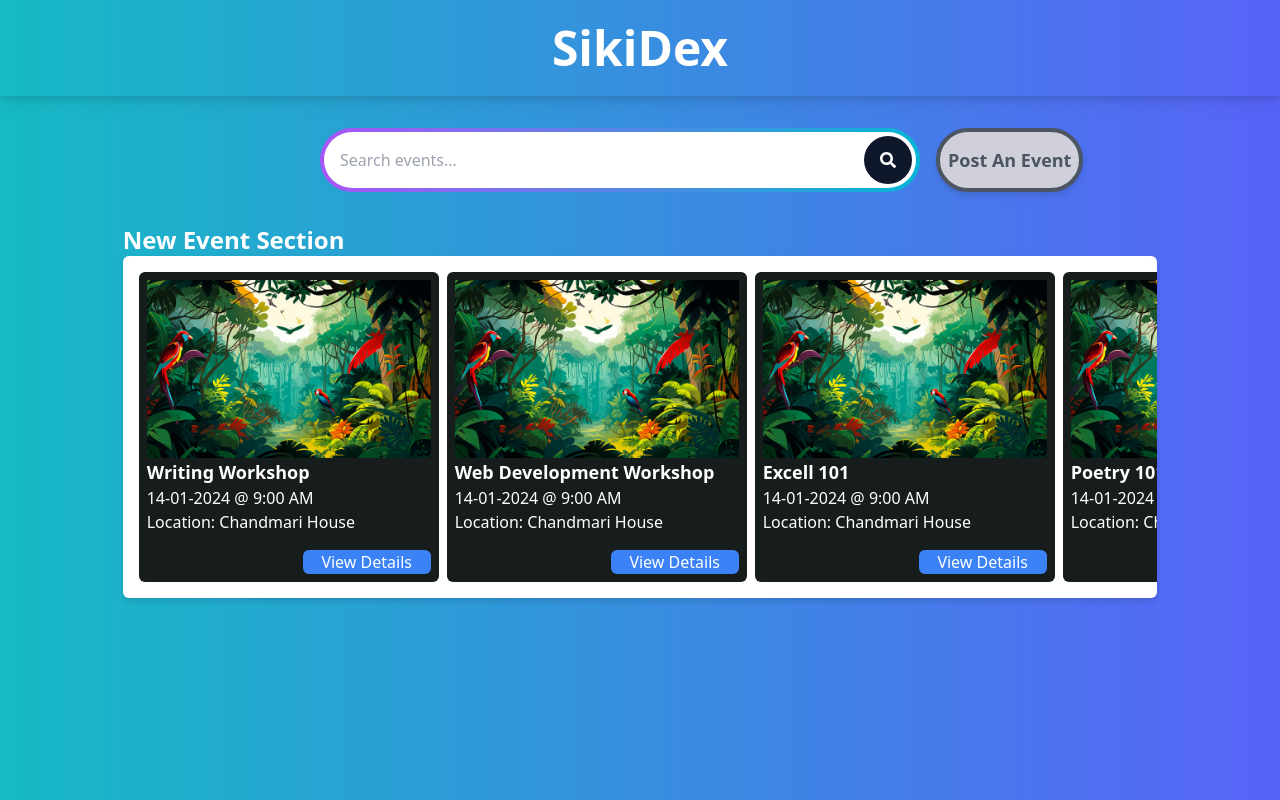
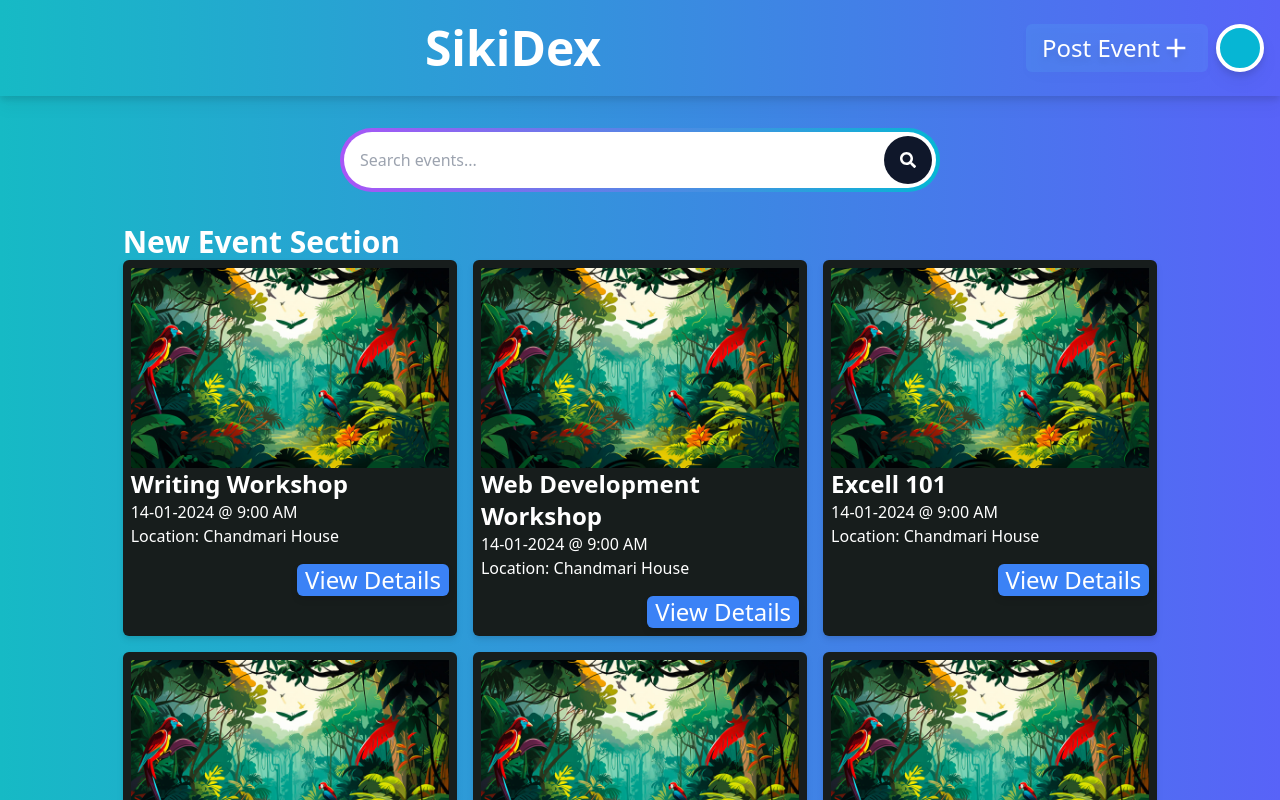
Before and after one commit to original-subbaman/sikidex, a React (Vite) app: page / in a window 1280 px wide. Shown: the top 800 px of the page. Built offline with nearby package versions, Linux system fonts and the light colour scheme.

Commit message:
updated navbar and new event section

```diff
--- a/src/App.jsx
+++ b/src/App.jsx
@@ -3,13 +3,21 @@ import { createBrowserRouter, RouterProvider } from "react-router-dom";
 import "./App.css";
 import RootLayout from "./components/RootLayout";
 import HomePage from "./pages/HomePage";
+import PostEvent from "./pages/PostEvent";
 
 function App() {
   const router = createBrowserRouter([
     {
       path: "/",
       element: <RootLayout />,
-      children: [{ index: true, element: <HomePage /> }],
+      children: [
+        {
+          index: true,
+          element: <HomePage />,
+        },
+
+        { path: "postEvent", element: <PostEvent /> },
+      ],
     },
   ]);
   return <RouterProvider router={router} />;
--- a/src/components/Event.jsx
+++ b/src/components/Event.jsx
@@ -3,17 +3,17 @@ import { Link } from "react-router-dom";
 import img from "../assets/rainforest.jpg";
 function Event({ event }) {
   return (
-    <article className="bg-[#171d1c] w-[300px] text-white p-2 rounded-md">
+    <article className="bg-[#171d1c]  text-white p-2 rounded-md">
       <img src={img} />
       <div className="flex flex-col">
         <div>
-          <h2 className="text-lg font-semibold">{event.name}</h2>
+          <h2 className="text-2xl font-semibold">{event.name}</h2>
           <p>
             {event.date} @ {event.startTime}
           </p>
           <p>Location: {event.location}</p>
         </div>
-        <button className="w-32 px-2 rounded-md bg-blue-500 text-white ml-auto mt-4">
+        <button className=" px-2 rounded-md bg-blue-500 text-white ml-auto mt-4 text-2xl font-light drop-shadow-md">
           <Link to={""}>View Details</Link>
         </button>
       </div>
--- a/src/components/MainNavigation.jsx
+++ b/src/components/MainNavigation.jsx
@@ -1,12 +1,31 @@
 import React from "react";
-
+import { MdAdd } from "react-icons/md";
+import { Link } from "react-router-dom";
 function MainNavigation(props) {
   return (
-    <header className="h-24 drop-shadow-lg">
-      <div className="flex items-center justify-center bg-gradient-to-r from-[#16bac5] to-[#5863f8] h-full">
-        <h1 className="text-5xl font-extrabold text-white">SikiDex</h1>
+    <header className="h-24 drop-shadow-lg sticky top-0 z-50">
+      <div className="flex items-center bg-gradient-to-r from-[#16bac5] to-[#5863f8] h-full">
+        <Link to="/" className="flex-1">
+          <h1 className="text-5xl font-extrabold text-white text-center">
+            SikiDex
+          </h1>
+        </Link>
+
+        <div className="flex mr-4 gap-2">
+          <Link
+            to="postEvent"
+            className="flex items-center justify-center bg-cyan-300 bg-opacity-10
+          hover:bg-[#5d67fa] transition-all duration-300 drop-shadow-lg rounded-md px-4
+          text-white font-thin text-2xl"
+          >
+            <button className="flex  items-center justify-center">
+              Post Event <MdAdd className="w-8 h-8" />
+            </button>
+          </Link>
+
+          <div className="w-12 h-12 rounded-full border-4 border-white bg-cyan-500 drop-shadow-lg hover:w-14 hover:h-14 transition-all duration-300"></div>
+        </div>
       </div>
-      <nav></nav>
     </header>
   );
 }
--- a/src/components/NewEventSection.jsx
+++ b/src/components/NewEventSection.jsx
@@ -4,17 +4,13 @@ import Event from "./Event";
 function NewEventSection(props) {
   return (
     <div className="flex flex-col p-4 rounded-md w-10/12 md:min-h-[500px]">
-      <h1 className="text-white text-start font-bold text-2xl">
+      <h1 className="text-white text-start font-bold text-3xl">
         New Event Section
       </h1>
-      <div className="bg-white p-4 rounded-md drop-shadow-md overflow-x-auto overflow-y-hidden">
-        <ul className="flex gap-2">
-          {ExampleEvents.map((event) => (
-            <li key={event.id}>
-              <Event event={event} />
-            </li>
-          ))}
-        </ul>
+      <div className="grid grid-cols-1 md:grid-cols-3 gap-4 rounded-md drop-shadow-md ">
+        {ExampleEvents.map((event) => (
+          <Event event={event} key={event.id} />
+        ))}
       </div>
     </div>
   );
--- a/src/pages/HomePage.jsx
+++ b/src/pages/HomePage.jsx
@@ -21,11 +21,8 @@ function HomePage(props) {
         <AddEvent onCancel={handleCloseModal} />
       </Modal>
       <div className="w-full flex flex-col items-center justify-center mt-4">
-        <div className="flex my-4 w-1/2 gap-4">
-          <div className="grow-2">
-            <SearchBar />
-          </div>
-          <AddEventInput onClick={handleAddNewEvent} />
+        <div className="flex justify-center my-4 w-1/2 gap-4">
+          <SearchBar />
         </div>
         <NewEventSection />
       </div>
--- /dev/null
+++ b/src/pages/PostEvent.jsx
@@ -0,0 +1,11 @@
+import React from "react";
+
+function PostEvent(props) {
+  return (
+    <div>
+      <h1>Post Event</h1>
+    </div>
+  );
+}
+
+export default PostEvent;
```
